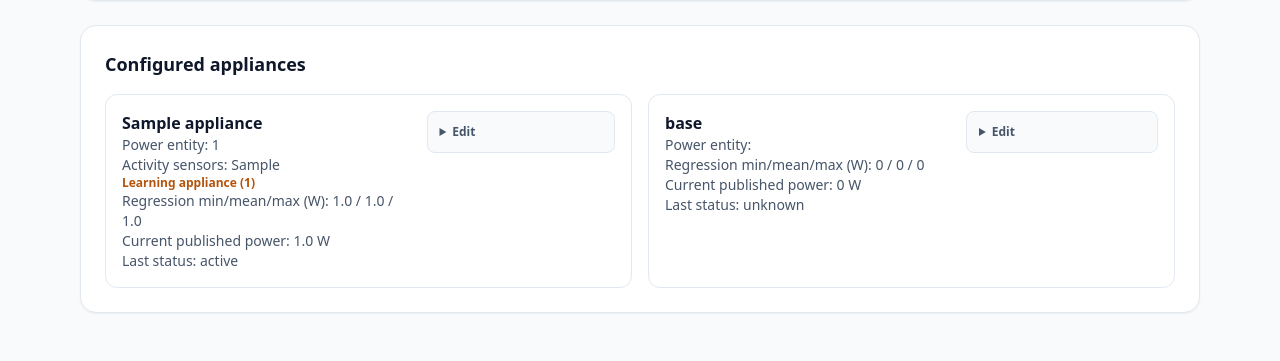
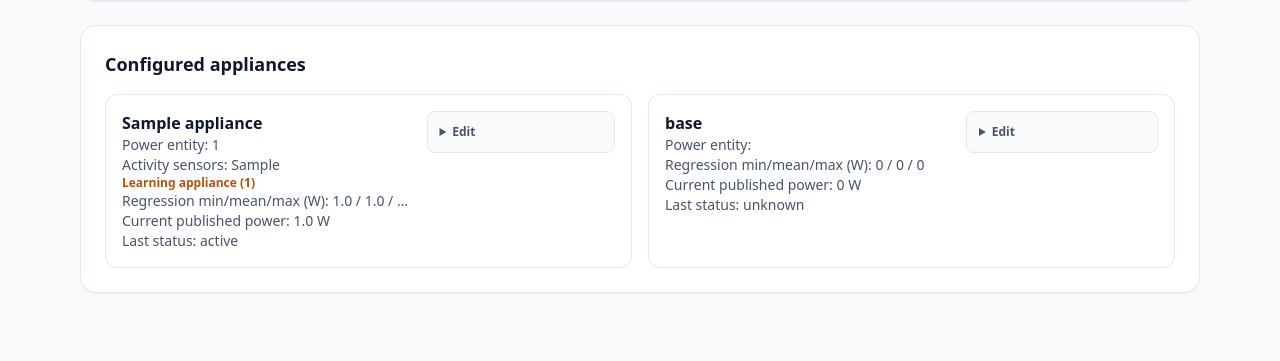
Before and after one commit to jonasneustock/hass_power_classifier, a FastAPI app: page /appliances in a window 1280 px wide. Shown: the part 645-1006 px from the top of the page. After the commit the page ends 938 px from the top, so only its background shows below. Run offline with FastAPI, Linux system fonts and the light colour scheme; tables that the repository leaves empty hold one stand-in row (values such as "Sample post"); parts of the project's set-up code (start-up, migrations or seed data) failed here and were passed over; some libraries are stand-ins or nearby versions.

Commit message:
appliance view

```diff
--- a/app/templates/appliances.html
+++ b/app/templates/appliances.html
@@ -44,25 +44,25 @@
   {% if appliances %}
   <div class="mt-4 grid gap-4 md:grid-cols-2">
     {% for appliance in appliances %}
-    <div class="rounded-xl border border-slate-200 p-4">
+    <div class="rounded-xl border border-slate-200 p-4 overflow-hidden">
       <div class="flex items-start justify-between gap-4">
-        <div>
-          <h3 class="text-base font-semibold">{{ appliance.name }}</h3>
-          <p class="text-sm text-slate-600">Power entity: {{ appliance.power_entity_id }}</p>
+        <div class="min-w-0">
+          <h3 class="truncate text-base font-semibold">{{ appliance.name }}</h3>
+          <p class="truncate text-sm text-slate-600">Power entity: {{ appliance.power_entity_id }}</p>
           {% if appliance.activity_sensors %}
-          <p class="text-sm text-slate-600">Activity sensors: {{ appliance.activity_sensors }}</p>
+          <p class="truncate text-sm text-slate-600">Activity sensors: {{ appliance.activity_sensors }}</p>
           {% endif %}
           {% if appliance.learning_appliance %}
-          <p class="text-xs font-semibold text-amber-700">Learning appliance ({{ appliance.learning_sensor_id }})</p>
+          <p class="truncate text-xs font-semibold text-amber-700">Learning appliance ({{ appliance.learning_sensor_id }})</p>
           {% endif %}
       {% if config.mqtt_enabled %}
-      <p class="text-sm text-slate-600">MQTT power topic: <code class="rounded bg-slate-100 px-2 py-1 text-xs text-slate-700">{{ appliance.power_state_topic }}</code></p>
-      <p class="text-xs text-slate-500">
+      <p class="truncate text-sm text-slate-600">MQTT power topic: <code class="rounded bg-slate-100 px-2 py-1 text-xs text-slate-700">{{ appliance.power_state_topic }}</code></p>
+      <p class="truncate text-xs text-slate-500">
         Discovery: <code class="rounded bg-slate-100 px-2 py-1 text-xs text-slate-700">{{ appliance.power_config_topic }}</code>
       </p>
       {% endif %}
-      <p class="text-sm text-slate-600">Regression min/mean/max (W): {{ appliance.min_power or 0 }} / {{ appliance.mean_power or appliance.running_watts or 0 }} / {{ appliance.max_power or 0 }}</p>
-      <p class="text-sm text-slate-600">Current published power: {{ appliance.current_power or 0 }} W</p>
+      <p class="truncate text-sm text-slate-600">Regression min/mean/max (W): {{ appliance.min_power or 0 }} / {{ appliance.mean_power or appliance.running_watts or 0 }} / {{ appliance.max_power or 0 }}</p>
+      <p class="truncate text-sm text-slate-600">Current published power: {{ appliance.current_power or 0 }} W</p>
       <p class="text-sm text-slate-600">Last status: {{ appliance.last_status or 'unknown' }}</p>
         </div>
         <details class="w-48 rounded-lg border border-slate-200 bg-slate-50 p-3 text-sm text-slate-700">
```
